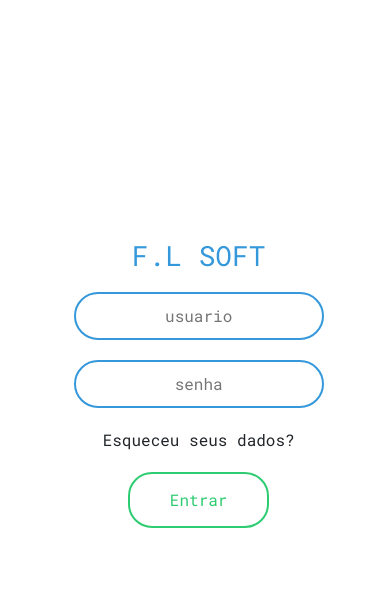
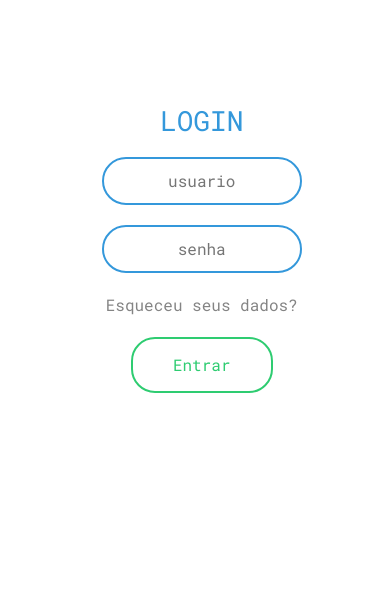
Before and after one commit to oliveiradeflavio/frontend, a PHP site: page / in a window 390 px wide. Shown: the top 589 px of the page. Run offline with PHP 8.4, Linux system fonts and the light colour scheme.

Commit message:
ajustes mobile

```diff
--- a/flsoft/css/dashboard.css
+++ b/flsoft/css/dashboard.css
@@ -210,7 +210,8 @@ aside .sidebar-title h2{
     width: 400px;
     height: 400px;
     box-shadow: 0 0 2rem rgba(0,0,0,0.1);
-    margin: auto;
+    margin-top: -60px;
+    margin-left: 10px;
 }
 
 .form-group{
--- a/flsoft/css/estiloLogin.css
+++ b/flsoft/css/estiloLogin.css
@@ -1,15 +1,10 @@
 @import 'reset.css';
 
 .box {
-  margin: auto;
-  height: 100%;
-  top: 50%;
-  left: 50%;
-  width: 100%;
-  padding: 40px;
+  text-align: center;
+  margin-top: 50px;
+  margin-left: 50px;
   position: relative;
-  border: 2px solid #fff;
-  text-align: center;
   transition: 0.25s;
   }
 
@@ -33,6 +28,7 @@
   color: #3498db;
   text-transform: uppercase;
   font-weight: 500;
+  text-align: center;
 }
 
 .box input[type="text"]:focus,
@@ -66,94 +62,60 @@ a {
   text-decoration: none;
   color: #848484;
   cursor: pointer;
+  text-align: center;
 }
 
 a:hover{
   color: #848484;
 }
 
-
-@media screen and (max-width: 1280px){
-  .box {
-    margin: auto;
-    height: 100%;
-    top: 50%;
-    left: 50%;
-    width: 500px;
-    padding: 40px;
-    position: relative;
-    border: 2px solid #fff;
-    text-align: center;
-    transition: 0.25s;
-    }
-}
-
-@media screen and (max-width: 991px){
-  .box {
-    width: 100%;
-
-    }
-}
-
-@media screen and (max-width: 768px){
+@media (min-width: 280px) {
   .box{
-    width: 100%;
+    left: -30%;
+    top: 30%;
   }
 }
 
-@media screen and (max-width: 500px){
+@media (min-width: 320px) {
+  .box input[type="text"],
+  .box input[type="password"]{
+    width: 200px;
+  }
+
+
   .box{
-    width: 100%;
-    left: 1%;
-    bottom: 40%;
+    left: -5%;
+    top: 15%;
   }
 }
 
-@media screen and (max-width: 600px){
+@media (min-width: 540px) {
   .box{
-    width: 100%;
-    left: 1%;
-    bottom: 40%;
+    left: 10%;
+    top: 30%;
   }
 }
 
-@media screen and (max-width: 700px){
-  .box{
-    width: 100%;
-    left: 1%;
-    bottom: 40%;
-  }
+@media (min-width: 576px) {
+
 }
 
-@media screen and (max-width: 800px){
+
+@media (min-width: 768px) {
   .box{
-    width: 100%;
-    left: 1%;
-    bottom: 40%;
+    top: 30%;
+    left: 30%;
   }
 }
 
 
-@media screen and (max-width: 360px){
+@media (min-width: 992px) {
+
+}
+
+@media (min-width: 1200px) {
   .box{
-    width: 100%;
-    left: 1%;
-    bottom: 40%;
+    top: 30%;
+    left: 40%;
   }
 }
-
-@media screen and (max-width: 320px){
-  .box{
-    width: 100%;
-    top: 25%;
-
-  }
-}
-
-@media screen and (max-width: 441px){
-  .box{
-    width: 100%;
-    left: 1%;
-    bottom: 40%;
-  }
-}
--- a/flsoft/index.html
+++ b/flsoft/index.html
@@ -7,7 +7,7 @@
   https://github.com/oliveiradeflavio
    -->
     <meta charset="utf-8">
-    <title>LOGIN</title>
+    <title>FL SOFT</title>
 
     <meta name="viewport" content="width=device-width, initial-scale=1">
 
@@ -37,12 +37,12 @@
 
           <form class="box">
 
-            <h1 class="">F.L SOFT</h1>
+            <h1 class="">LOGIN</h1>
             <input id="usuario" type="text" name="usuario" value=""
               placeholder="usuario" autocomplete="off">
             <input id="senha" type="password" name="senha" value=""
               placeholder="senha" autocomplete="off">
-            <a onclick="esqueceuSenha()">Esqueceu seus dados?</a>
+            <a href="/views/esqueciSenha.html">Esqueceu seus dados?</a>
             <input onclick="logar()" id="botaoEntrar" type="button"
               name="entrar" value="Entrar">
 
@@ -64,7 +64,7 @@
         if (recuperaUsuario === "" || recuperaSenha === "") {
            alert("Confira os campos usuario e senha")
 
-        }else if (recuperaUsuario != "admin" || recuperaSenha != "123") {
+        }else if (recuperaUsuario != "00000000000" || recuperaSenha != "123") {
           alert("Acesso inválido")
           document.getElementById('usuario').value = ""
           document.getElementById('senha').value = ""
@@ -74,15 +74,6 @@
           document.getElementById('senha').value = ""
         }
       }
-
-    function esqueceuSenha(){
-      varWindow = window.open(
-        '/views/esqueciSenha.html',
-        'Recuperação de Senha',
-        'width=800, height=600, scrollbars=no'
-      )
-    }
-
   </script>
   </body>
 </html>
```
Also changed, not shown: flsoft/css/estiloRecuperaSenha.css (+25 -36 lines), flsoft/views/perfil.html (+7 -2 lines).
